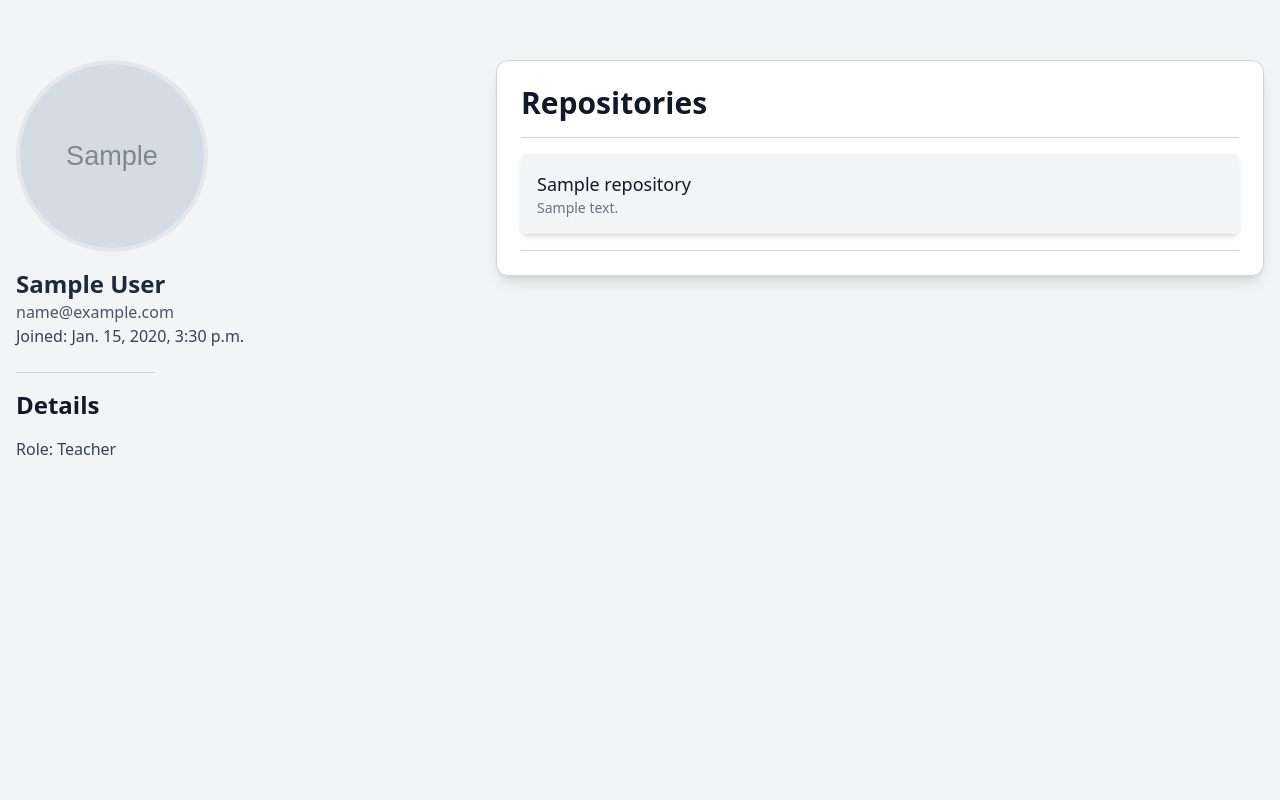
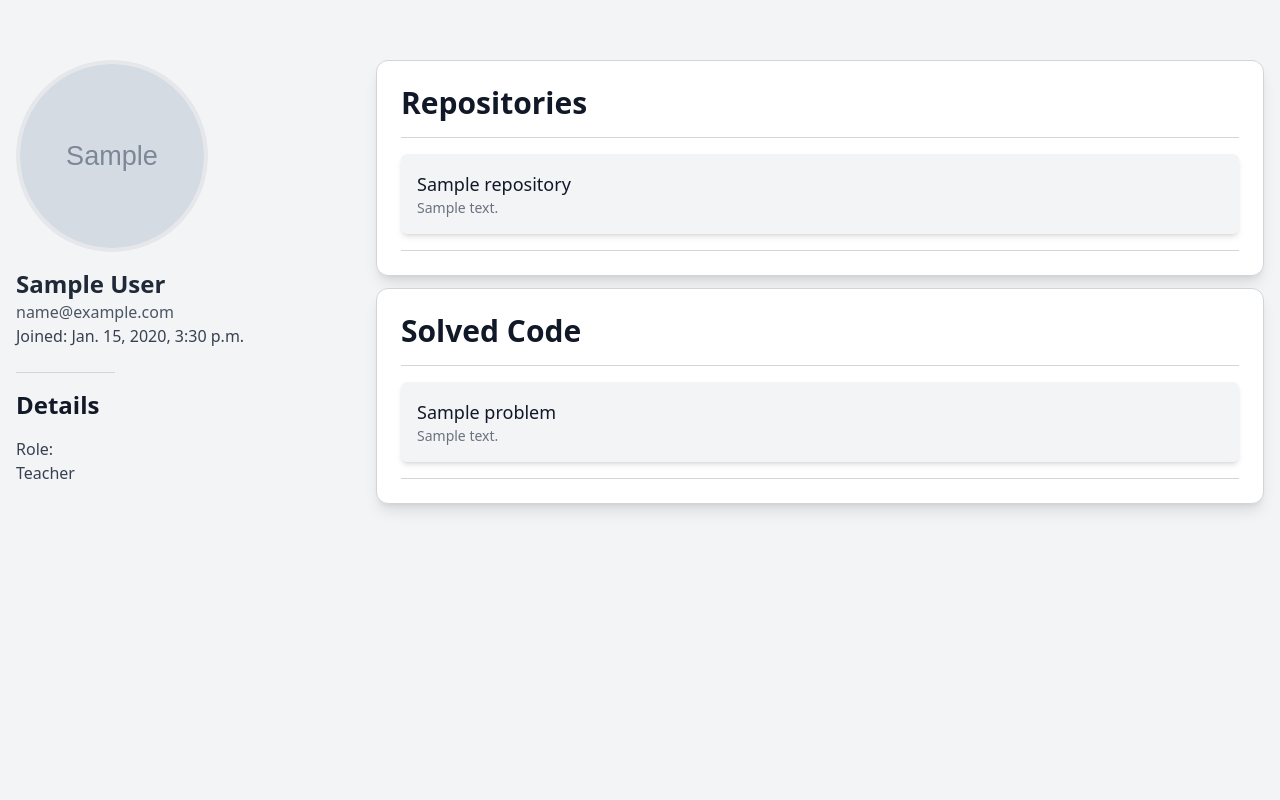
Before and after one commit to Soumen3/Upgrade_Lab, a Django app: template templates/Lab/user_profile.html in a window 1280 px wide. Shown: the part 75-875 px from the top of the page. Run offline with Django 5.2, Linux system fonts and the light colour scheme; tables that the repository leaves empty hold one stand-in row (values such as "Sample post"); the template is opened without the code that fills it: values that come from a table or form of the project are taken from there, most other values are stand-ins (such as "Sample title", 1, 10 or a date in 2020); grey boxes marked "Sample" are stand-in pictures; some libraries are stand-ins or nearby versions.

Commit message:
solved problem in profile page

```diff
--- a/Lab/views.py
+++ b/Lab/views.py
@@ -8,6 +8,7 @@ from django.db.models import Q
 from .forms import UserDetailForm
 from .models import UserDetail
 from vcs.models import Repository
+from coding.models import UserProfile
 
 # Create your views here.
 def home(request):
@@ -20,6 +21,11 @@ def user_profile(request, id, username):
     context['user_profile'] = user
     try:
         user_detail = UserDetail.objects.get(user=user)
+        repositories = Repository.objects.filter(owner=request.user)
+        context['repositories']=repositories
+        user_profile_details = UserProfile.objects.get(user=request.user)
+        solved_problems = user_profile_details.solved_problems.all()
+        context['solved_problems'] = solved_problems
     except UserDetail.DoesNotExist:
         user_detail = None
     context['user_detail'] = user_detail
--- a/templates/Lab/user_profile.html
+++ b/templates/Lab/user_profile.html
@@ -35,13 +35,14 @@
                 </div>
             </div>
 
+            <div class="flex flex-col w-full gap-3">
                 <!-- Right Section: Repositories -->
                 <div class="flex-1 bg-white dark:bg-gray-800 border border-gray-300 dark:border-gray-700 rounded-xl shadow-lg p-6">
                     <h2 class="text-2xl md:text-3xl font-semibold text-gray-900 dark:text-white mb-4">Repositories</h2>
                     <ul class="space-y-4 border-t border-b border-gray-300 dark:border-gray-700 pt-4 pb-4">
                         {% for repo in repositories %}
                         <li class="p-4 bg-gray-100 dark:bg-gray-700 rounded-md shadow-md">
-                        <h3 class="text-lg font-medium text-gray-900 dark:text-white">{{ repo.name }}</h3>
+                            <a href="{% url "repository_detail" repo.pk %}" class="text-lg font-medium text-gray-900 dark:text-white">{{ repo.name }}</a>
                             <p class="text-sm text-gray-500 dark:text-gray-400">{{ repo.description }}</p>
                         </li>
                         {% empty %}
@@ -50,6 +51,23 @@
                     </ul>
 
                 </div>
+
+                {% comment %} Code solved {% endcomment %}
+                <div class="flex-1 bg-white dark:bg-gray-800 border border-gray-300 dark:border-gray-700 rounded-xl shadow-lg p-6">
+                    <h2 class="text-2xl md:text-3xl font-semibold text-gray-900 dark:text-white mb-4">Solved Code</h2>
+                    <ul class="space-y-4 border-t border-b border-gray-300 dark:border-gray-700 pt-4 pb-4">
+                        {% for problem in solved_problems %}
+                        <li class="p-4 bg-gray-100 dark:bg-gray-700 rounded-md shadow-md">
+                            <a href="{% url "problem_detail" problem.pk %}" class="text-lg font-medium text-gray-900 dark:text-white">{{ problem.title }}</a>
+                            <p class="text-sm text-gray-500 dark:text-gray-400">{{ problem.description }}</p>
+                        </li>
+                        {% empty %}
+                        <p class="text-gray-500 dark:text-gray-300">No solved problems available.</p>
+                        {% endfor %}
+                    </ul>
+
+                </div>
+            </div>
         </div>
 
     </div>
```
Lines whose indentation alone changed are shown as unchanged.
